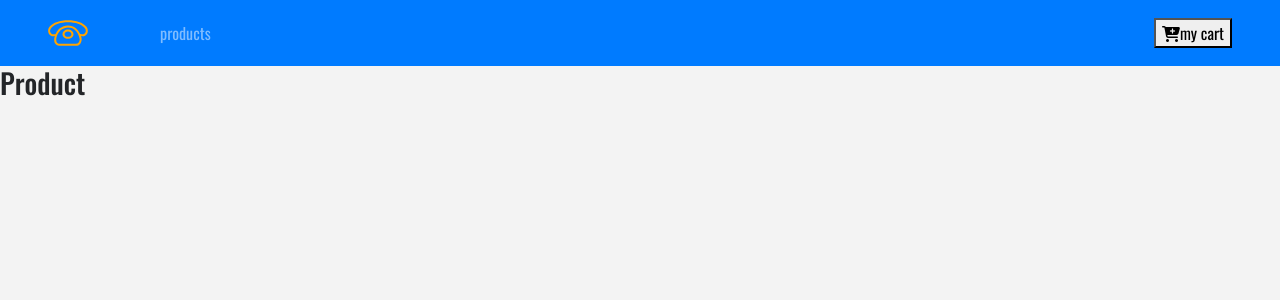
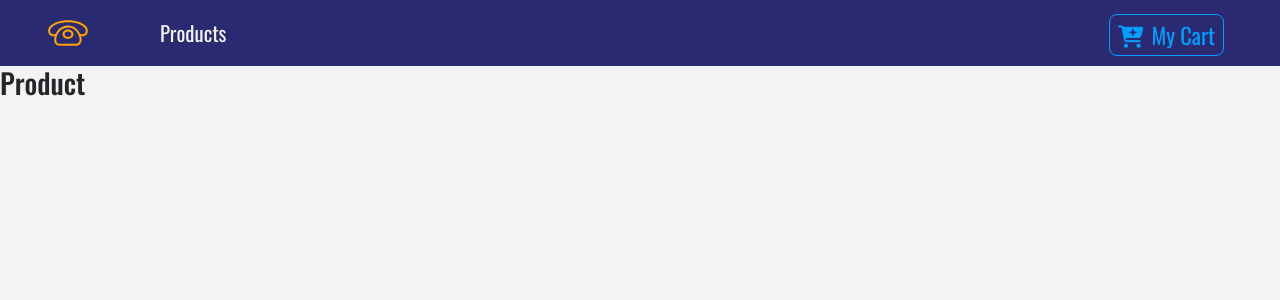
Before and after one commit to juncn/web_practice_project_5, a React (Create React App) app in the folder phone-ecommerce/: page / in a window 1280 px wide. Shown: the top 300 px of the page. Built offline with nearby package versions, Linux system fonts and the light colour scheme.

Commit message:
Style Navbar

```diff
--- a/phone-ecommerce/package.json
+++ b/phone-ecommerce/package.json
@@ -11,11 +11,13 @@
     "@types/react": "^17.0.0",
     "@types/react-dom": "^17.0.0",
     "@types/react-router-dom": "^5.1.7",
+    "@types/styled-components": "^5.1.9",
     "bootstrap": "^4.6.0",
     "react": "^17.0.2",
     "react-dom": "^17.0.2",
     "react-router-dom": "^5.2.0",
     "react-scripts": "4.0.3",
+    "styled-components": "^5.2.3",
     "typescript": "^4.1.2",
     "web-vitals": "^1.0.1"
   },
--- /dev/null
+++ b/phone-ecommerce/src/components/Button.tsx
@@ -0,0 +1,21 @@
+import styled from 'styled-components';
+
+export const ButtonContainer = styled.button`
+  text-transform: capitalize;
+  font-size: 1.4rem;
+  background: transparent;
+  border: 0.05rem solid var(--lightBlue);
+  color: var(--lightBlue);
+  border-radius: 0.5rem;
+  padding: 0.2rem 0.5rem;
+  cursor: pointer;
+  margin: 0.2rem 0.5rem 0;
+  transition: all 0.5s ease-in-out;
+  &:hover {
+    background: var(--lightBlue);
+    color: var(--mainBlue);
+  };
+  &:focus {
+    outline: none;
+  }
+`;
--- a/phone-ecommerce/src/components/Navbar.tsx
+++ b/phone-ecommerce/src/components/Navbar.tsx
@@ -1,9 +1,11 @@
 import { Link } from 'react-router-dom';
 import logo from '../logo.svg';
+import styled from 'styled-components';
+import { ButtonContainer } from './Button';
 
 const Navbar = () => {
   return (
-    <nav className="navbar navbar-expand-sm navbar-dark px-sm-5 bg-primary">
+    <NavWrapper className="navbar navbar-expand-sm navbar-dark px-sm-5">
       {/*
       https://www.iconfinder.com/icons/1243689/call_phone_icon
       Creative Commons (Attribution 3.0 Unported);
@@ -13,17 +15,30 @@
       </Link>
       <ul className="navbar-nav align-items-center">
         <li className="nav-item ml-5">
-          <Link to="/" className="nav-link">products</Link>
+          <Link to="/" className="nav-link">
+            products
+          </Link>
         </li>
       </ul>
       <Link to="/cart" className="ml-auto">
-        <button>
-          <i className="fas fa-cart-plus"></i>
+        <ButtonContainer>
+          <span className="mr-2">
+            <i className="fas fa-cart-plus"></i>
+          </span>
           my cart
-        </button>
+        </ButtonContainer>
       </Link>
-    </nav>
+    </NavWrapper>
   );
 };
 
+const NavWrapper = styled.nav`
+  background: var(--mainBlue);
+  .nav-link {
+    color: var(--mainWhite) !important;
+    font-size: 1.3rem;
+    text-transform: capitalize;
+  }
+`;
+
 export default Navbar;
```
Also changed, not shown: 1 other file (tests, documents, lock files or other folders).
